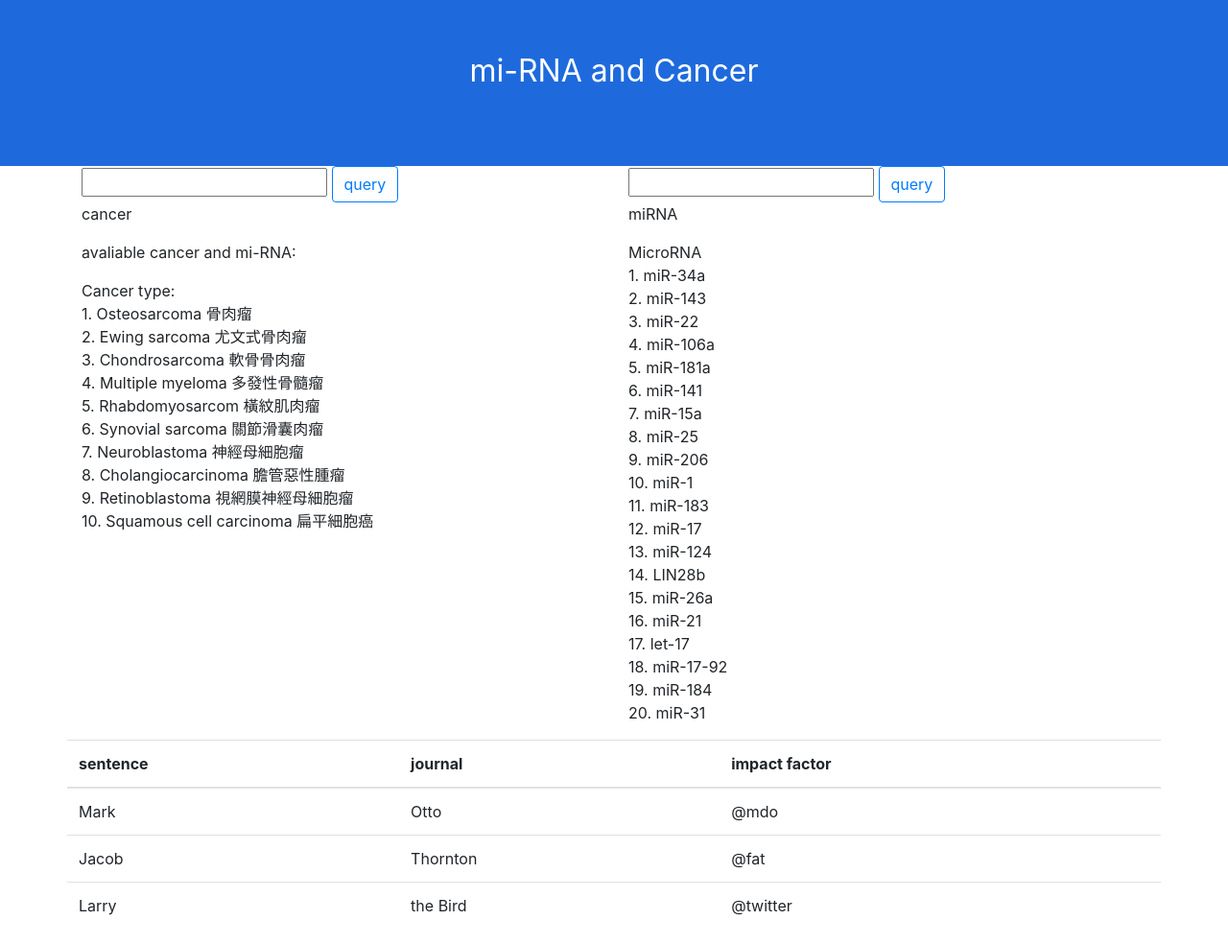
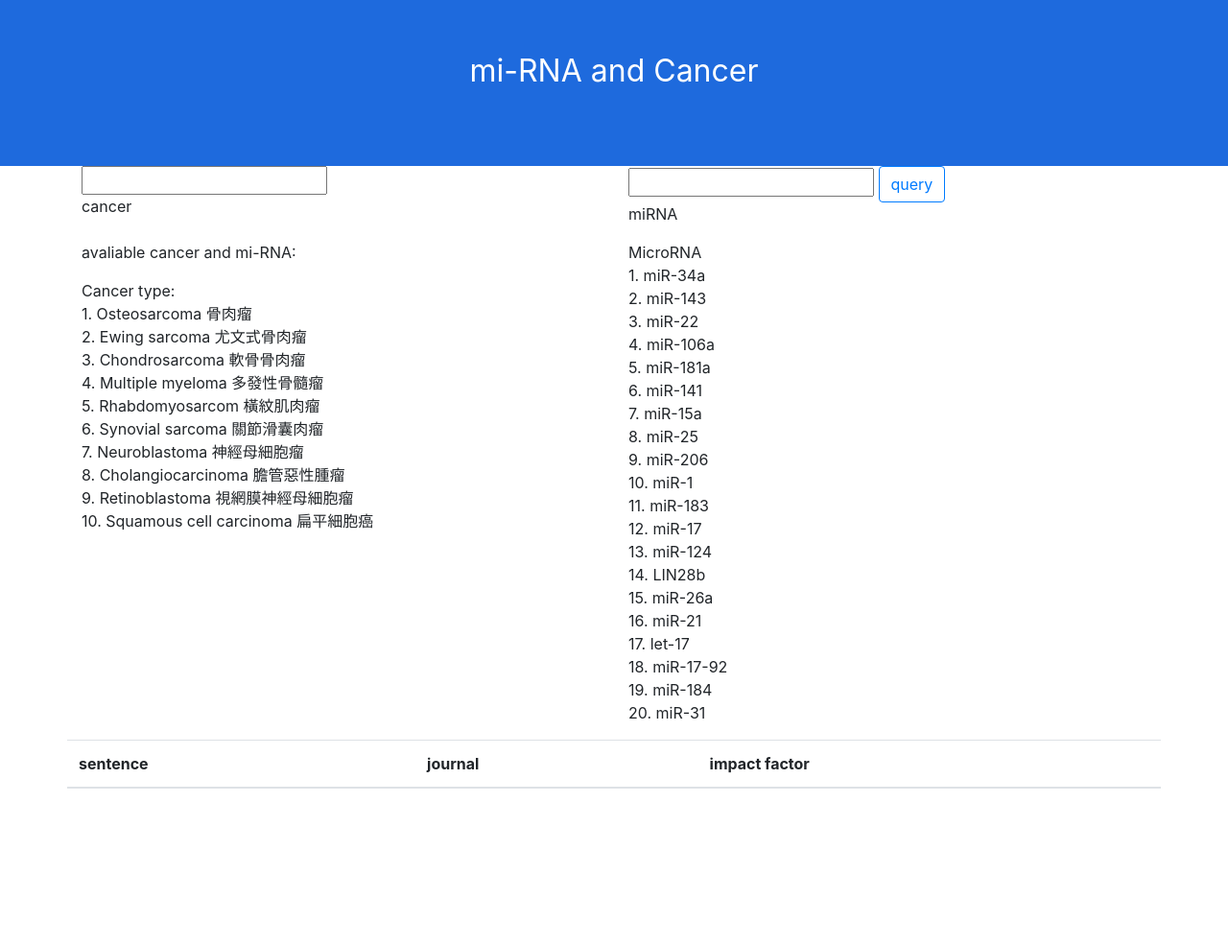
Before and after one commit to jefffang19/ir_final, a Django app: page /search_engine/get_evidence in a window 1280 px wide. Shown: the whole page at 96% size. After the commit the page ends 822 px from the top, so only its background shows below. Run offline with Django 3.2, Linux system fonts and the light colour scheme; lists and menus that the app fills with data are empty; some libraries are stand-ins or nearby versions.

Commit message:
Change frontend one sentence only show up once(with all expression marked)

```diff
--- a/hw_server/search_engine/controller/frontend.py
+++ b/hw_server/search_engine/controller/frontend.py
@@ -14,6 +14,8 @@ def get_evidence(request):
         # we do NOT stem in this hw
         search_cancer = request.POST['cancer']
         search_mirna = request.POST['mirna']
+
+        print(search_cancer, search_mirna)
 
         # search for (eg. miR-34 and microRNA-34 )
         mirna_family = []
@@ -34,6 +36,7 @@ def get_evidence(request):
         come_from_journel = []
         come_from_journel_if = []
         for cnt, evid_sent in enumerate(evidence_setences):
+            # print(evid_sent)
             # find mirna and cancer location in a sentence
             mirna_loc = []
             cancer_loc = []
@@ -44,46 +47,58 @@ def get_evidence(request):
                 if a != None:
                     cancer_loc = [a.start(), a.end()]
 
+            expressions_loc = []
+
             # now we high light the sentences
             for exp in sorted_expression():
                 for kywd in exp:
-                    marked_sentence = ""
-
                     a = re.search(kywd, evid_sent.lower())
                     if a != None:
-                        # decide when to use <mark> and </mark>
-                        end_mark_exp = False
-                        end_mark_can = False
-                        end_mark_mi = False
+                        expressions_loc.append([a.start(), a.end()])
 
-                        # print sentence with marker
-                        for j, w in enumerate(evid_sent):
-                            if (j == a.start() or j == a.end()):
-                                if not end_mark_exp:
-                                    marked_sentence += '<a href="#" class="text-primary">'
-                                    end_mark_exp = True
-                                else:
-                                    marked_sentence += '</a>'
-                            elif (j == cancer_loc[0] or j == cancer_loc[1]):
-                                if not end_mark_can:
-                                    marked_sentence += '<a href="#" class="text-success">'
-                                    end_mark_can = True
-                                else:
-                                    marked_sentence += '</a>'
-                            elif (j == mirna_loc[0] or j == mirna_loc[1]):
-                                if not end_mark_mi:
-                                    marked_sentence += '<a href="#" class="text-danger">'
-                                    end_mark_mi = True
-                                else:
-                                    marked_sentence += '</a>'
+            # if no expressions_loc
+            if len(expressions_loc) == 0:
+                continue
+            # else:
+            #     print(expressions_loc)
 
-                            marked_sentence += str(w)
+            # decide when to use <mark> and </mark>
+            end_mark_exp = False
+            end_mark_can = False
+            end_mark_mi = False
+            marked_sentence = ''
 
-                        if marked_sentence != "":
-                            all_mark_setences.append(marked_sentence)
-                            come_from_journel.append(evidence_setences_objects[cnt].article.journal)
-                            come_from_journel_if.append(evidence_setences_objects[cnt].article.impact_factor)
-                        break
+            # print sentence with marker
+            for j, w in enumerate(evid_sent):
+                for exp_loc in expressions_loc:
+                    if (j == exp_loc[0] or j == exp_loc[1]):
+                        if not end_mark_exp:
+                            marked_sentence += '<a href="#" class="text-primary">'
+                            end_mark_exp = True
+                        else:
+                            marked_sentence += '</a>'
+                            end_mark_exp = False
+
+                if (j == cancer_loc[0] or j == cancer_loc[1]):
+                    if not end_mark_can:
+                        marked_sentence += '<a href="#" class="text-success">'
+                        end_mark_can = True
+                    else:
+                        marked_sentence += '</a>'
+                elif (j == mirna_loc[0] or j == mirna_loc[1]):
+                    if not end_mark_mi:
+                        marked_sentence += '<a href="#" class="text-danger">'
+                        end_mark_mi = True
+                    else:
+                        marked_sentence += '</a>'
+
+                marked_sentence += str(w)
+
+            if marked_sentence != "" and marked_sentence not in all_mark_setences:
+                all_mark_setences.append(marked_sentence)
+                come_from_journel.append(evidence_setences_objects[cnt].article.journal)
+                come_from_journel_if.append(evidence_setences_objects[cnt].article.impact_factor)
+
 
         evid_jour_if_pair = [[all_mark_setences[i], come_from_journel[i], come_from_journel_if[i]] for i in range(len(come_from_journel))]
 
--- a/hw_server/search_engine/templates/search_engine/final.html
+++ b/hw_server/search_engine/templates/search_engine/final.html
@@ -27,7 +27,7 @@
                 <div class="col-md-6">
                     <form name="form" id="form">
                         <input type="text" name="keyword_cancer" id="keyword_cancer"/>
-                        <input type="button" class="btn btn-outline-primary" name="submit" value="query" onclick="sendQuery();" />
+{#                        <input type="button" class="btn btn-outline-primary" name="submit" value="query" onclick="sendQuery();" />#}
                         <p id="cancer_word">cancer</p>
                     </form>
                 </div>
@@ -98,23 +98,6 @@
                       <th scope="col">impact factor</th>
                     </tr>
                   </thead>
-                  <tbody>
-                    <tr>
-                      <td>Mark</td>
-                      <td>Otto</td>
-                      <td>@mdo</td>
-                    </tr>
-                    <tr>
-                      <td>Jacob</td>
-                      <td>Thornton</td>
-                      <td>@fat</td>
-                    </tr>
-                    <tr>
-                      <td>Larry</td>
-                      <td>the Bird</td>
-                      <td>@twitter</td>
-                    </tr>
-                  </tbody>
                 </table>
             </div>
         </div>
```
